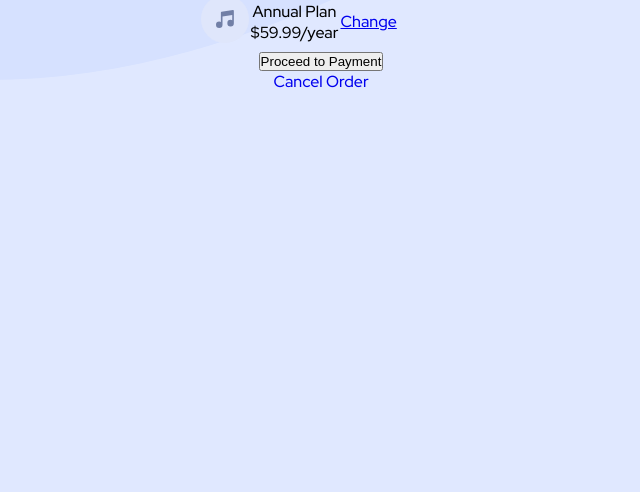
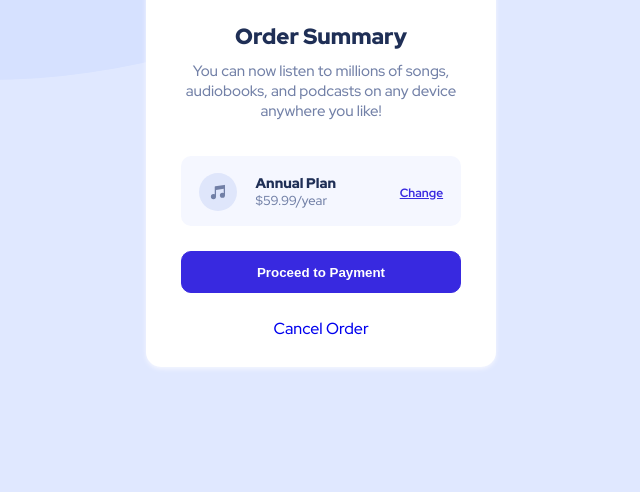
Before and after one commit to whitesoftx/order-summary-component, a plain HTML site: page index.html in a window 1280 px wide. Shown: the part 308-800 px from the top of the page, without its empty margins (319-959 px from the left). Drawn offline with Linux system fonts and the light colour scheme.

Commit message:
Update styles.css
Draft

```diff
--- a/styles.css
+++ b/styles.css
@@ -2,13 +2,12 @@
 
 :root
 {
-    --Pale-blue: hsl(225, 100%, 94%);
-    --Bright-blue: hsl(245, 75%, 52%);
-    --Very-pale-blue: hsl(225, 100%, 98%);
-    --Desaturated-blue: hsl(224, 23%, 55%);
-    --Dark-blue: hsl(223, 47%, 23%);
+    --pale-blue: hsl(225, 100%, 94%);
+    --bright-blue: hsl(245, 75%, 52%);
+    --very-pale-blue: hsl(225, 100%, 98%);
+    --desaturated-blue: hsl(224, 23%, 55%);
+    --dark-blue: hsl(223, 47%, 23%);
     --font-family: 'Red Hat Display', sans-serif;
-
 }
 
 *{
@@ -27,27 +26,129 @@
     background: url("./images/pattern-background-desktop.svg") no-repeat;
     background-size: 100%;
     background-color: hsl(225, 100%, 94%);
-
   }
 
   .main-div {
-    background-color: var(--White);
-    width: 275px;
-    height: 440px;
-    border: 1px solid var(--Light-gray);
-    border-radius: 20px;
+    background-color: #fff;
+    width: 350px;
+    height: 550px;
+    border-radius: 15px;
     text-align: center;
-    padding: 15px;
-    box-shadow: 0 2px 4px 0 var(--Shadow);
+    box-shadow: 0 2px 4px 0 var(--very-pale-blue);
 }
 
+.top-card {
+  width: inherit;
+  height: 180px;
+  border-radius: 15px 15px 0 0;
+  background-size: contain;
+  background: url("./images/illustration-hero.svg")
+  no-repeat;
+  background-size: 100%;
+  }
 
+  .bottom-card {
+    justify-content: center;
+    align-items: center;
+    padding: 25px;
+  }
 
+  .plan-card {
+    background-color: var(--very-pale-blue);
+    width: 80%;
+    border-radius: 10px;
+    margin: auto;
+    padding: auto;
+  }
 
-@media (max-width: 500px) {
+  table {
+    height: 70px;
+    width: 99%;
+  }
+
+  table img {
+    width: 38px;
+    height: 38px;
+    margin: 3px;
+    margin-top: 10px;
+  }
+
+  .plan-card table p {
+    font-size: 14px;
+    color: var(--dark-blue);
+    font-weight: 800;
+    text-align: left;
+  }
+
+    .plan-card table span {
+    font-size: 13px;
+    color: var(--desaturated-blue);
+    font-weight: 300;
+    text-align: left;
+  }
+
+  #price-plan {
+    font-size: 13px;
+    color: var(--desaturated-blue);
+    font-weight: 300;
+    text-align: left;
+  }
+  table a {
+    font-size: 12px;
+    color: var(--bright-blue);
+    font-weight: 700;
+  }
+
+  .bottom-card h1 {
+    color: var(--dark-blue);
+    font-size: 22px;
+    font-weight: 900;
+  }
+
+.bottom-card p {
+  color: var(--desaturated-blue);
+  padding: 10px;
+  font-size: 15px;
+  font-weight: 500;
+}
+
+button {
+  background-color: var(--bright-blue);
+  border: 1px solid var(--bright-blue);
+  border-radius: 10px;
+  padding: 10px;
+  height: 42px;
+  width: 80%;
+  color: #fff;
+  font-weight: 900;
+  margin: 25px;
+  cursor: pointer;
+}
+
+button:hover {
+  opacity: 0.7;
+}
+
+a:hover {
+  cursor: pointer;
+  color: var(--bright-blue);
+  opacity: 0.9;
+}
+
+/* Screen Settings */
+
+@media (max-width: 576px) {
     body {
       background-image: url("./images/pattern-background-mobile.svg") no-repeat;
       background-size: 100%;
       background-color: hsl(225, 100%, 94%);
     }
 }
+
+@media (max-width: 375) {
+  body {
+    background-image: url("./images/pattern-background-mobile.svg") no-repeat;
+    background-size: 100%;
+    background-color: hsl(225, 100%, 94%);
+  }
+}
```
